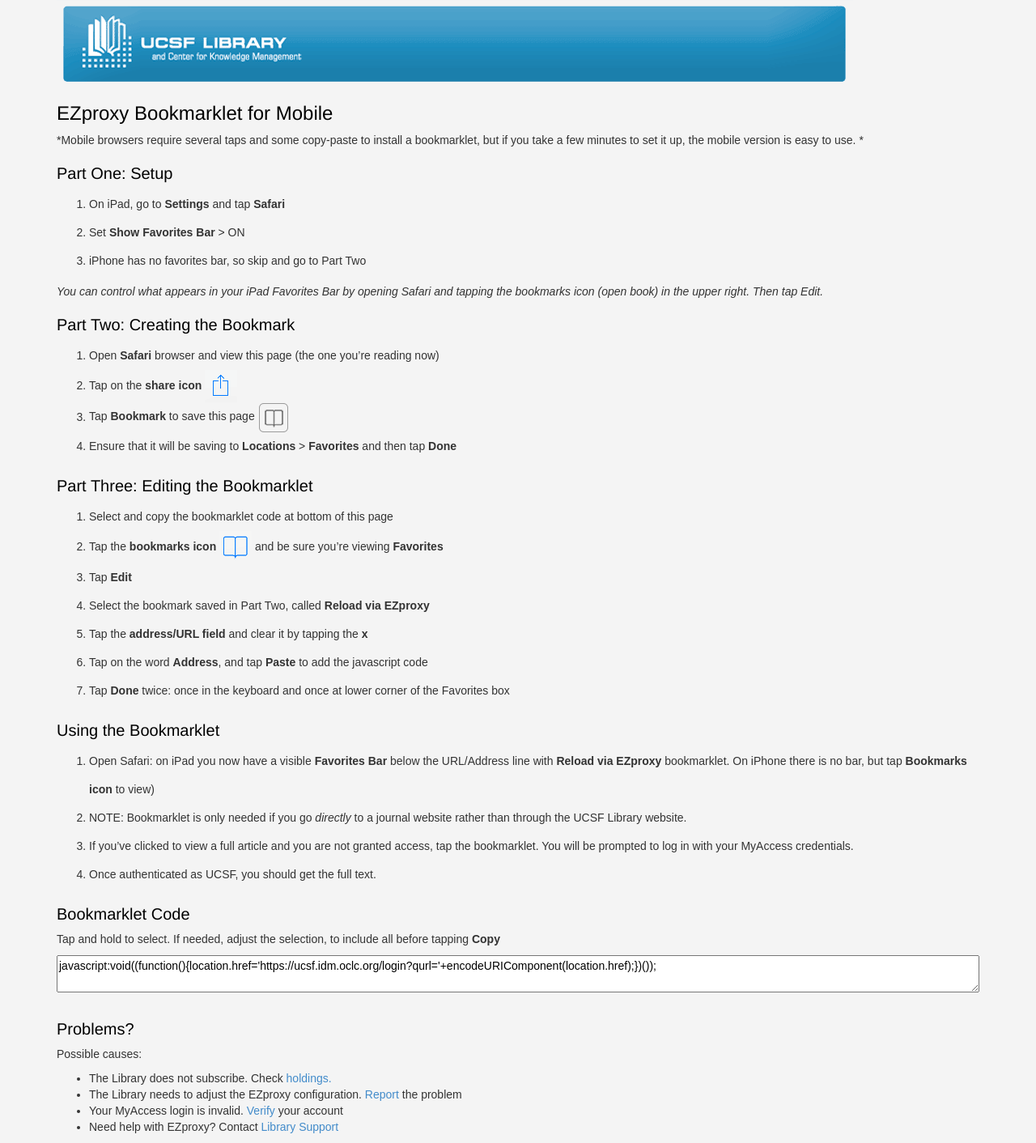
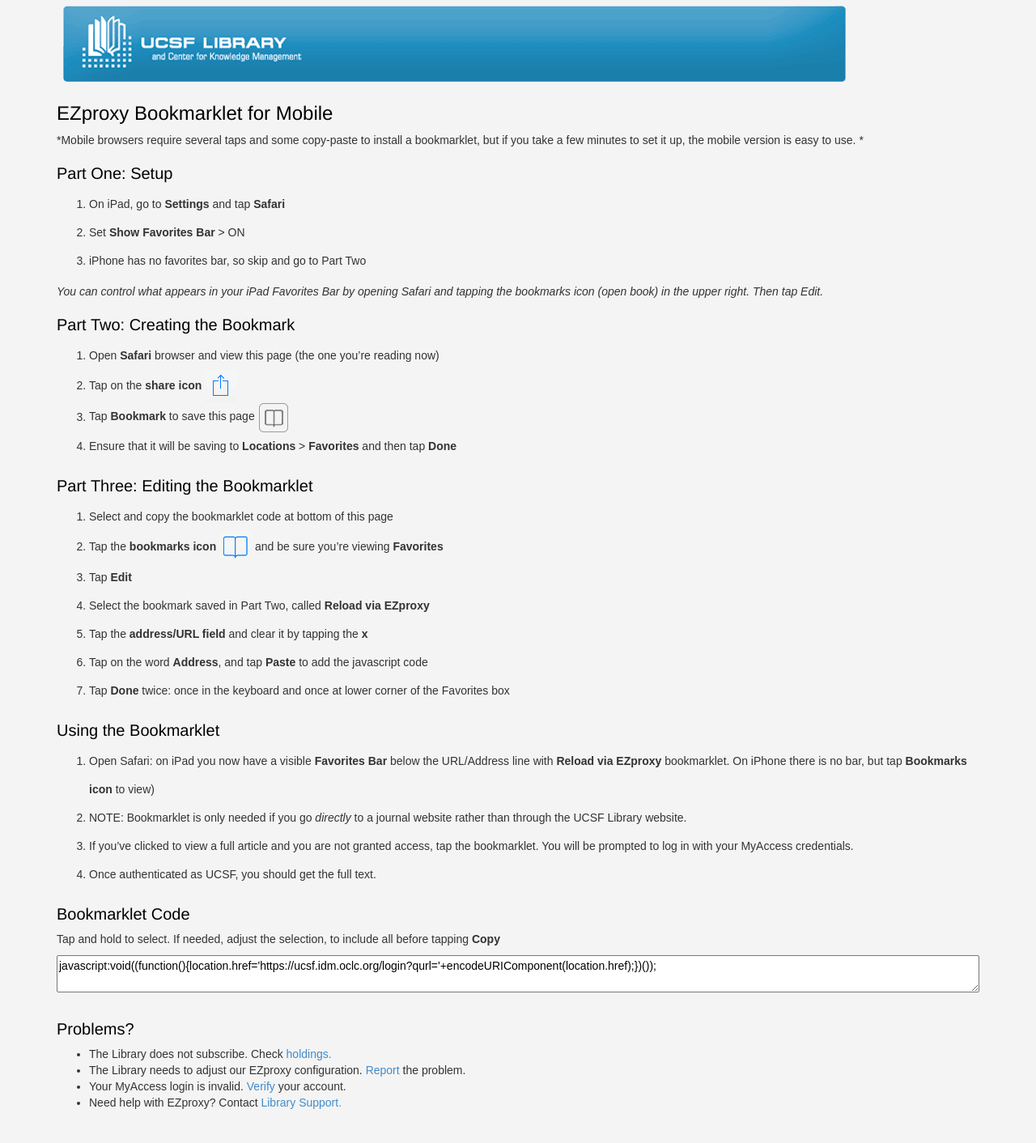
Before and after one commit to ucsf-ckm/bookmarklet, a Jekyll site: the page built from index.md, in a window 1280 px wide. Shown: the whole page at 81% size. Built offline with Jekyll 4.4.1, drawn with Linux system fonts in a browser that asks for light colours; after the commit the page ends 1382 px from its top, so only the background shows below that.

Commit message:
Cleaned up the Problems section

```diff
--- a/index.md
+++ b/index.md
@@ -41,9 +41,7 @@ Tap and hold to select. If needed, adjust the selection, to include all before t
 <textarea readonly="readonly">javascript:void((function(){location.href='https://ucsf.idm.oclc.org/login?qurl='+encodeURIComponent(location.href);})());</textarea>
 
 ## Problems?
-Possible causes:
-
 -	The Library does not subscribe. Check [holdings.](http://ucsf.worldcat.org/m/)
--	The Library needs to adjust the EZproxy configuration. [Report](http://m.ucsf.edu/#/library/help) the problem
--	Your MyAccess login is invalid. [Verify](https://myaccess.ucsf.edu/) your account
--	Need help with EZproxy? Contact [Library Support](http://m.ucsf.edu/#/library/help)
+-	The Library needs to adjust our EZproxy configuration. [Report](http://m.ucsf.edu/#/library/help) the problem.
+-	Your MyAccess login is invalid. [Verify](https://myaccess.ucsf.edu/) your account.
+-	Need help with EZproxy? Contact [Library Support.](http://m.ucsf.edu/#/library/help)
```
